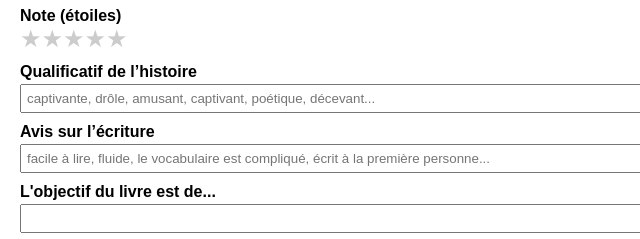
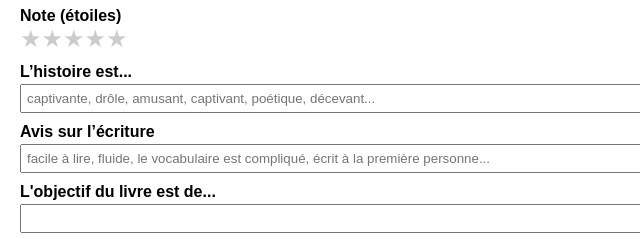
Before and after one commit to Cdiclorisseaux/version3, a plain HTML site: page index.html in a window 1280 px wide. Shown: the part 736-975 px from the top of the page, 0-640 px from the left. Drawn offline with Linux system fonts and the light colour scheme.

Commit message:
Update index.html

```diff
--- a/index.html
+++ b/index.html
@@ -62,7 +62,7 @@
     <div class="stars" id="stars">
       <span data-value="1">★</span><span data-value="2">★</span><span data-value="3">★</span><span data-value="4">★</span><span data-value="5">★</span>
     </div>
-    <label>Qualificatif de l’histoire</label>
+    <label>L’histoire est...</label>
     <input type="text" id="qualificatif" placeholder="captivante, drôle, amusant, captivant, poétique, décevant...">
     <label>Avis sur l’écriture</label>
     <input type="text" id="ecriture" placeholder="facile à lire, fluide, le vocabulaire est compliqué, écrit à la première personne...">
```
